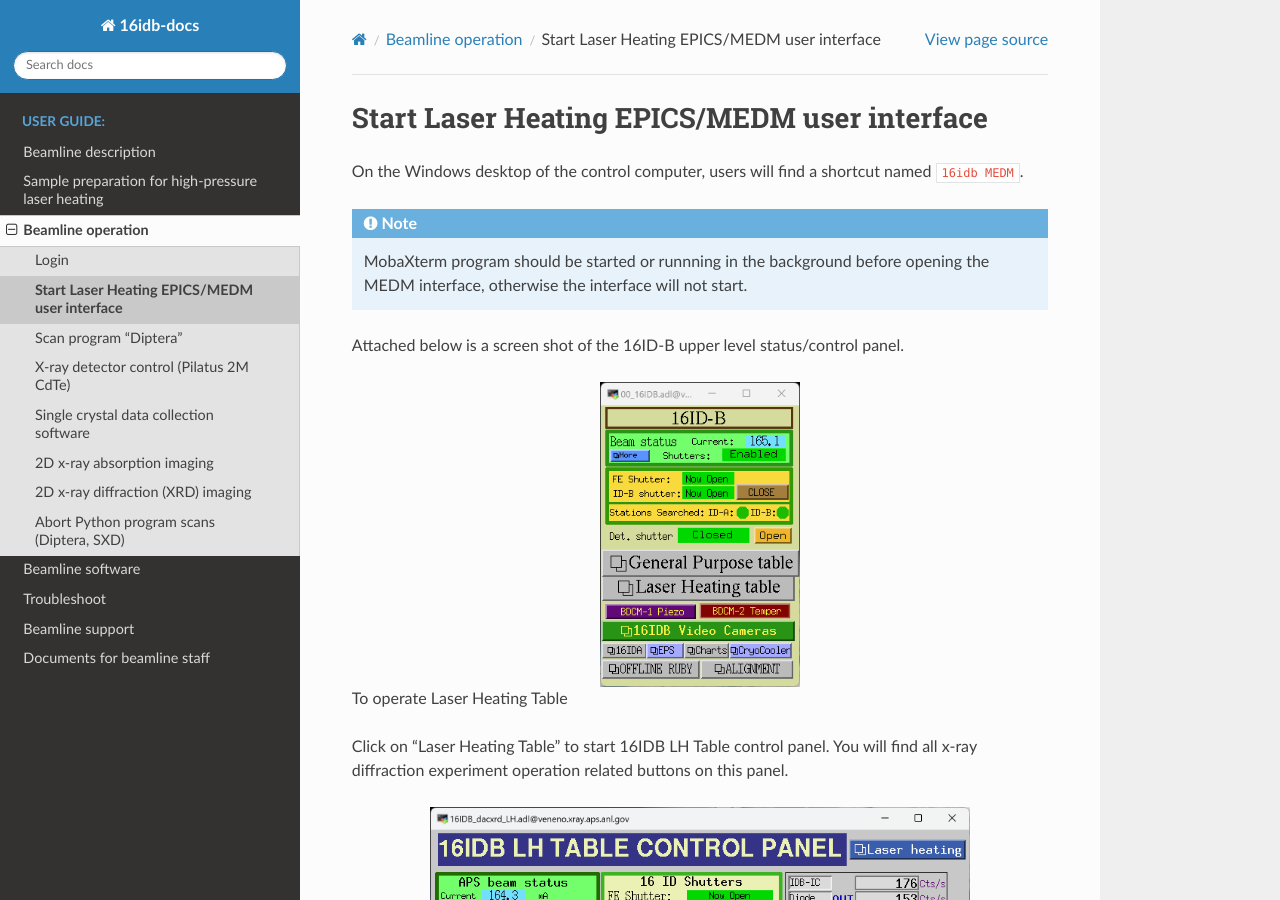
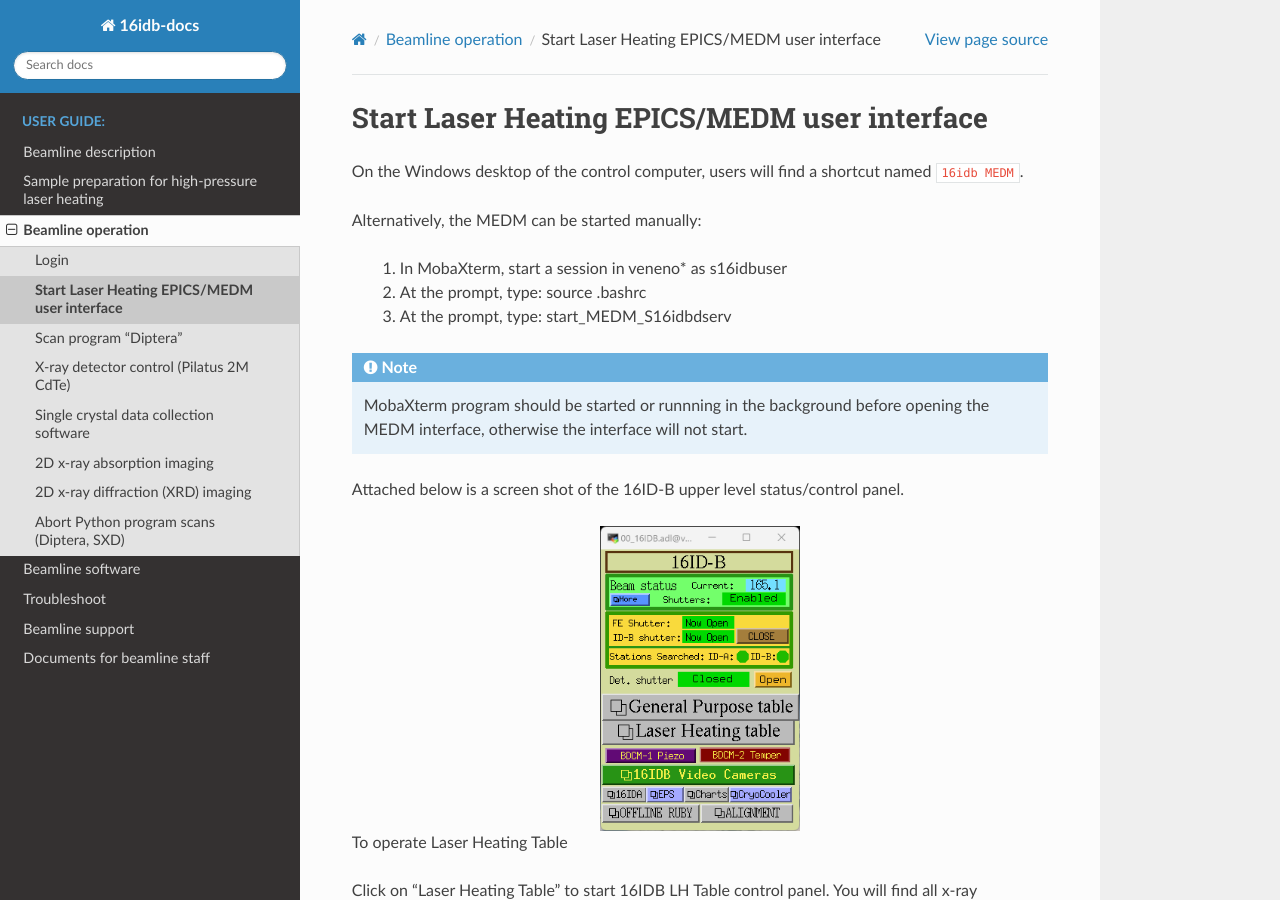
Before and after one commit to hrubiak/16-ID-B, a Sphinx documentation site: the page built from docs/source/operations/item_002_epics_interface.rst, in a window 1280 px wide and 900 px high. Built offline with Sphinx 7.4.7 and the Read the Docs theme 3.1.0, drawn with Linux system fonts in a browser that asks for light colours.

Commit message:
Update item_002_epics_interface.rst

```diff
--- a/docs/source/operations/item_002_epics_interface.rst
+++ b/docs/source/operations/item_002_epics_interface.rst
@@ -3,9 +3,14 @@ Start Laser Heating EPICS/MEDM user interface
 
 On the Windows desktop of the control computer, users will find a shortcut named ``16idb MEDM``.
 
+Alternatively, the MEDM can be started manually:
+
+   1.	In MobaXterm, start a session in veneno* as s16idbuser
+   2.	At the prompt, type: source .bashrc
+   3.	At the prompt, type: start_MEDM_S16idbdserv
+
 .. note:: MobaXterm program should be started or runnning in the background before opening the MEDM interface, otherwise
           the interface will not start.
-
 
 Attached below is a screen shot of the 16ID-B upper level status/control panel.
 
```
